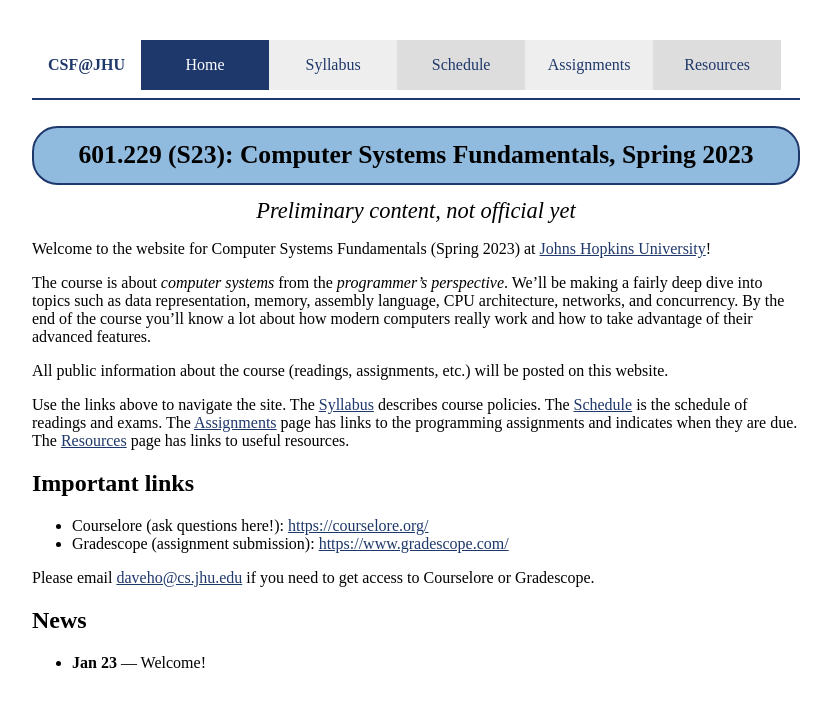
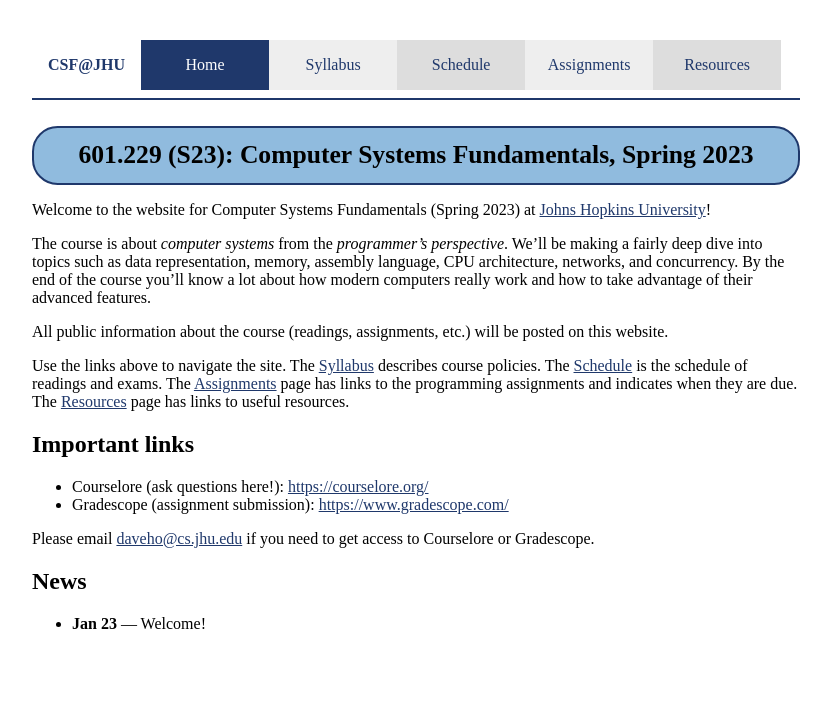
Before and after one commit to jhucsf/spring2023, a Jekyll site: the page built from index.md, in a window 1280 px wide. Shown: the top 707 px of the page, without its empty margins (224-1055 px from the left). Built offline with Jekyll 4.4.1, drawn with Linux system fonts in a browser that asks for light colours.

Commit message:
this can be official now

```diff
--- a/_layouts/default.html
+++ b/_layouts/default.html
@@ -27,10 +27,6 @@
 
     <div id="pageTitle">{{site.coursename}}: {{page.title}}</div>
 
-    <div style="font-size: 140%; font-style: italic; text-align: center;">
-      Preliminary content, not official yet
-    </div>
-
     {{content}}
 
     <div id="footer"></div>
```
